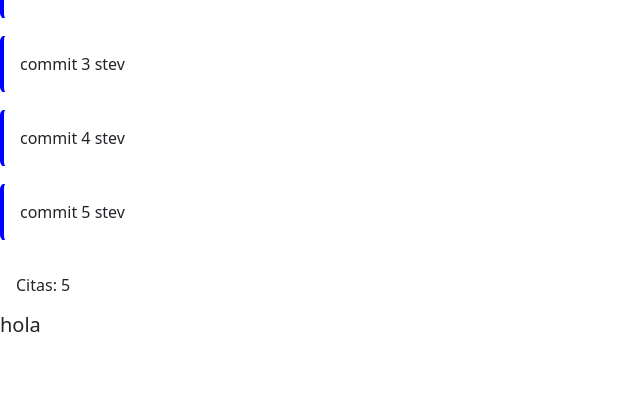
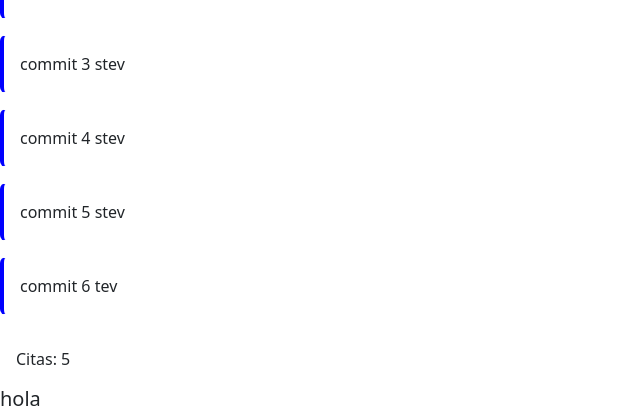
Before and after one commit to Carnesito/interfacesG5, a Django app: page /dashboard/ in a window 1280 px wide. Shown: the part 983-1402 px from the top of the page, without its empty margins (0-640 px from the left). Before the commit the page ends 1315 px from the top, so only its background shows below. Run offline with Django 5.2, Linux system fonts and the light colour scheme.

Commit message:
Cambios Stev 5

```diff
--- a/inicio/templates/dashboard.html
+++ b/inicio/templates/dashboard.html
@@ -41,6 +41,7 @@
                                            <div class="alert">commit 3 stev </div>
                                              <div class="alert">commit 4 stev </div>
                                                <div class="alert">commit 5 stev </div>
+                                               <div class="alert">commit 6 tev </div>
 
 
     <div class="widget">Citas: 5</div>
```
